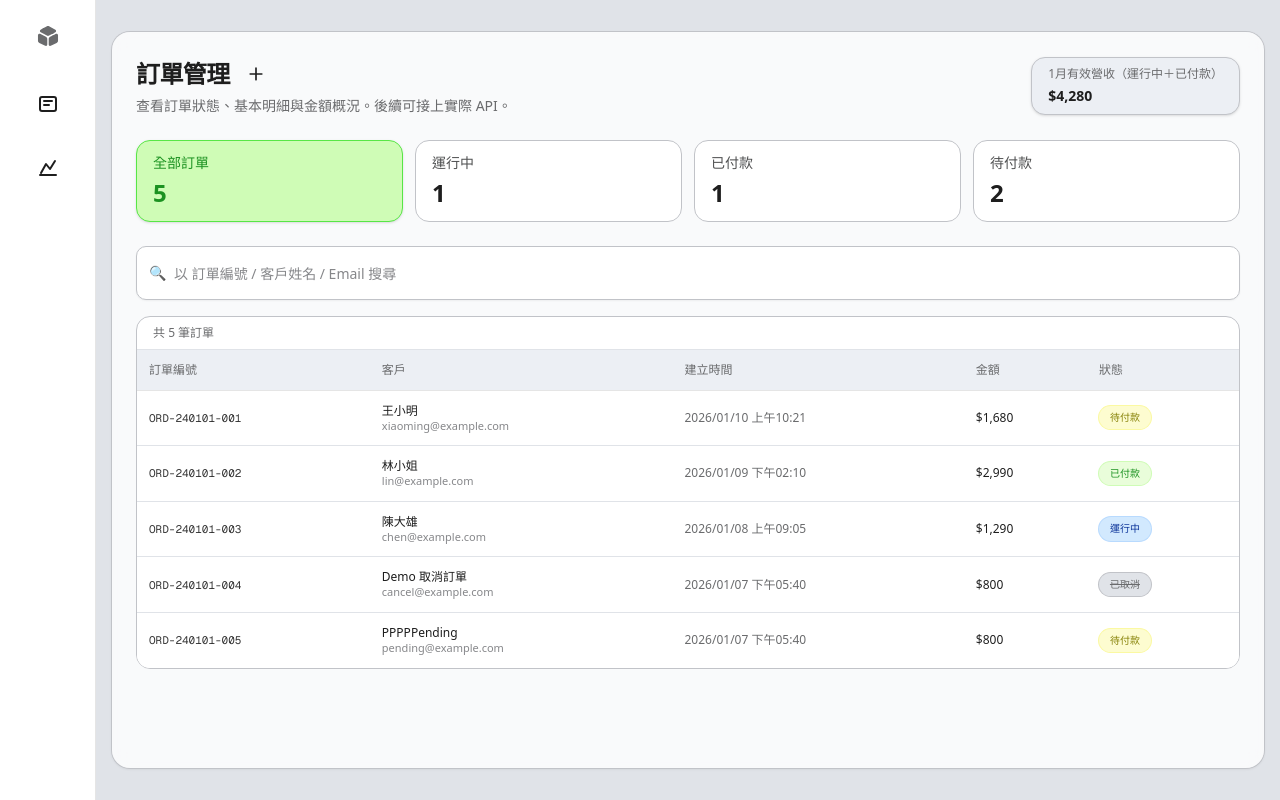
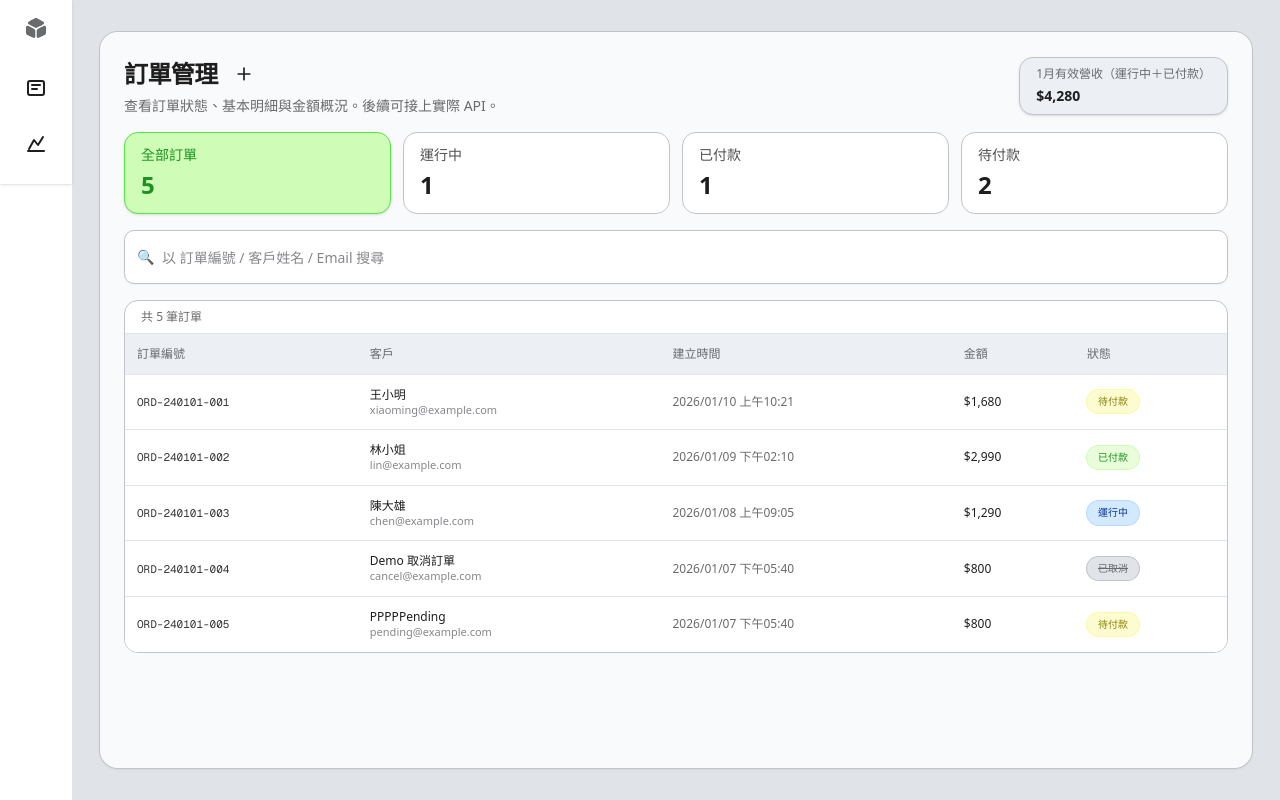
Before and after one commit to huangjulu/little-by-little, a Next.js app: page / in a window 1280 px wide. Built offline with nearby package versions, Linux system fonts and the light colour scheme.

Commit message:
refactor: follow MVP structure, and adjust somde layout

```diff
--- a/src/app/layout.tsx
+++ b/src/app/layout.tsx
@@ -32,11 +32,11 @@ export default function RootLayout({
   return (
     <html lang="zh-TW">
       <body
-        className={`${geistSans.variable} ${geistMono.variable} antialiased`}
+        className={`${geistSans.variable} ${geistMono.variable} antialiased overflow-hidden`}
       >
         <QueryProvider>
           <div className="flex min-h-screen">
-            <nav className="flex w-24 flex-col items-center gap-4 border-r bg-white py-6">
+            <nav className="flex flex-col items-center gap-2 px-3 py-4 bg-white shadow-sm sticky z-30 h-full no-scrollbar overflow-x-hidden">
               <div className="mb-4 text-xs font-semibold text-gray-500">
                 <IconLogo />
               </div>
--- /dev/null
+++ b/src/app/orders/[id]/page.tsx
@@ -0,0 +1,7 @@
+export default function OrderEditPage() {
+  return (
+    <div>
+      <h1>Order Edit Page</h1>
+    </div>
+  );
+}
--- a/src/app/page.tsx
+++ b/src/app/page.tsx
@@ -1,133 +1,17 @@
-"use client";
-
-import * as React from "react";
-import { useState, useCallback, useEffect } from "react";
-import {
-  OrderHeader,
-  OrderFilters,
-  OrderTable,
-  OrderDetailPanel,
-  SearchInput,
-  useOrders,
-  useSingleOrderById,
-  type StatusFilterValue,
-} from "@/features/order";
 import { cn } from "@/lib/utils";
-import {
-  DataTableSkeleton,
-  PanelDetailSkeleton,
-} from "@/components/shared/skeletons";
+import { ViewOrder } from "@/features/order/view/ViewOrder";
 
 export default function OrdersPage() {
-  const [filterParams, setFilterParams] = useState<{
-    keyword: string;
-    status: StatusFilterValue;
-  }>({
-    keyword: "",
-    status: "all",
-  });
-
-  // 在 page 層管理選中的訂單 ID
-  const [selectedOrderId, setSelectedOrderId] = useState<string | null>();
-
-  // 使用 React Query 取得全部訂單（供狀態方塊數量使用）
-  const { data: allOrders = [] } = useOrders({});
-
-  // 使用 React Query 取得訂單列表（API 已處理篩選）
-  const {
-    data: filteredOrders = [],
-    isLoading: isLoadingOrders,
-    error: ordersError,
-  } = useOrders({
-    status: filterParams.status !== "all" ? filterParams.status : undefined,
-    keyword: filterParams.keyword.trim() || undefined,
-  });
-
-  // 當訂單列表改變時，若當前選中的訂單不在列表中則清空選取（不預設選第一筆）
-  useEffect(() => {
-    const currentSelectedExists =
-      selectedOrderId && filteredOrders.some((o) => o.id === selectedOrderId);
-    if (!currentSelectedExists && selectedOrderId !== null) {
-      setSelectedOrderId(null);
-    }
-  }, [filteredOrders, selectedOrderId]);
-
-  // 使用 React Query 取得選中的訂單（僅在點選時才查詢與顯示）
-  const { data: selectedOrder, isLoading: isLoadingOrderDetail } =
-    useSingleOrderById(selectedOrderId ?? null);
-
-  // 處理篩選條件變化（支援 partial 合併）
-  const handleFiltersChange = useCallback(
-    (patch: Partial<{ keyword: string; status: StatusFilterValue }>) => {
-      setFilterParams((prev) => ({ ...prev, ...patch }));
-    },
-    []
-  );
-
-  // 處理訂單點擊（toggle 邏輯：點擊已選中的訂單則取消選取）
-  const handleOrderClick = useCallback((orderId: string) => {
-    setSelectedOrderId((prev) => {
-      // 如果點擊的是已選中的訂單，則取消選取（toggle）
-      if (prev === orderId) {
-        return null;
-      }
-      // 否則選取新訂單
-      return orderId;
-    });
-  }, []);
-
   return (
     <div
       className={cn("flex min-h-screen bg-gray-100 px-4 py-8 text-gray-800")}
     >
       <main
         className={cn(
-          "mx-auto flex w-full max-w-6xl flex-col gap-6 rounded-2xl bg-white/80 p-6 shadow-sm ring-1 ring-gray-200 backdrop-blur-sm"
+          "mx-auto w-full max-w-6xl rounded-2xl bg-white/80 p-6 shadow-sm ring-1 ring-gray-200 backdrop-blur-sm"
         )}
       >
-        <OrderHeader orders={filteredOrders} />
-
-        <OrderFilters
-          status={filterParams.status}
-          onFiltersChange={handleFiltersChange}
-          allOrders={allOrders}
-        />
-        <section className="grid gap-4 grid-cols-2">
-          <SearchInput
-            value={filterParams.keyword}
-            onChange={(v) => handleFiltersChange({ keyword: v })}
-            placeholder="以 訂單編號 / 客戶姓名 / Email 搜尋"
-            className="col-span-2"
-          />
-
-          <div
-            className={cn(
-              "grid gap-4",
-              selectedOrderId
-                ? "md:grid-cols-[minmax(0,2fr)_minmax(0,1.3fr)] col-span-2"
-                : "col-span-2"
-            )}
-          >
-            {isLoadingOrders ? (
-              <DataTableSkeleton rows={5} columns={5} showSummary />
-            ) : (
-              <OrderTable
-                orders={filteredOrders}
-                selectedOrderId={selectedOrderId}
-                onOrderClick={handleOrderClick}
-                isLoading={false}
-              />
-            )}
-
-            {selectedOrderId && (!selectedOrder || isLoadingOrderDetail) && (
-              <PanelDetailSkeleton contentSections={3} />
-            )}
-
-            {selectedOrderId && selectedOrder && (
-              <OrderDetailPanel order={selectedOrder} error={ordersError} />
-            )}
-          </div>
-        </section>
+        <ViewOrder />
       </main>
     </div>
   );
--- a/src/components/shared/NaviItemWithPopover.tsx
+++ b/src/components/shared/NaviItemWithPopover.tsx
@@ -22,7 +22,7 @@ export function NaviItemWithPopover(props: NaviItemWithPopoverProps) {
 
   return (
     <div
-      className={cn("flex w-full justify-center", props.className)}
+      className={props.className}
       onMouseEnter={() => setOpen(true)}
       onMouseLeave={() => setOpen(false)}
     >
@@ -31,7 +31,7 @@ export function NaviItemWithPopover(props: NaviItemWithPopoverProps) {
           <Link
             href={props.href}
             className={cn(
-              "flex h-12 w-full flex-col items-center justify-center rounded-md transition-colors hover:bg-green-100 hover:text-primary"
+              "flex p-3 items-center justify-center rounded-md transition-colors hover:bg-green-100 hover:text-primary"
             )}
           >
             {props.icon}
--- a/src/features/order/organisms/OrderHeader.tsx
+++ b/src/features/order/organisms/OrderHeader.tsx
@@ -67,7 +67,6 @@ export const OrderHeader: React.FC<OrderHeaderProps> = (props) => {
 };
 
 OrderHeader.displayName = "OrderHeader";
-
 const DialogCreateOrder: React.FC<DialogProps> = (props) => {
   return (
     <Dialog {...props}>
--- a/src/features/order/organisms/OrderTable.tsx
+++ b/src/features/order/organisms/OrderTable.tsx
@@ -1,4 +1,6 @@
-import * as React from "react";
+"use client";
+
+import { useEffect, useState } from "react";
 import {
   Table,
   TableBody,
@@ -24,17 +26,15 @@ interface OrderTableProps {
  * 選中狀態由父組件管理
  */
 export const OrderTable: React.FC<OrderTableProps> = (props) => {
-  const { orders, selectedOrderId, onOrderClick, isLoading, className } = props;
-
   return (
     <div
       className={cn(
         "overflow-hidden rounded-xl border border-gray-200 bg-white",
-        className
+        props.className
       )}
     >
       <div className="border-b border-gray-100 px-4 py-2 text-xs text-gray-500">
-        共 {orders.length} 筆訂單
+        共 {props.orders.length} 筆訂單
       </div>
       <div className="max-h-[480px] overflow-auto text-sm">
         <Table>
@@ -53,16 +53,16 @@ export const OrderTable: React.FC<OrderTableProps> = (props) => {
             </TableRow>
           </TableHeader>
           <TableBody>
-            {isLoading && <TableLoading />}
-            {!isLoading && orders.length === 0 ? (
+            {props.isLoading && <TableLoading />}
+            {!props.isLoading && props.orders.length === 0 ? (
               <TableEmpty />
             ) : (
-              orders.map((order) => (
+              props.orders.map((order) => (
                 <OrderRow
                   key={order.id}
                   order={order}
-                  isSelected={selectedOrderId === order.id}
-                  onClick={() => onOrderClick?.(order.id)}
+                  isSelected={props.selectedOrderId === order.id}
+                  onClick={() => props.onOrderClick?.(order.id)}
                 />
               ))
             )}
--- /dev/null
+++ b/src/features/order/view/ViewOrder.tsx
@@ -0,0 +1,116 @@
+"use client";
+
+import { cn } from "@/lib/utils";
+import {
+  SearchInput,
+  StatusFilterValue,
+  useOrders,
+  useSingleOrderById,
+} from "..";
+import {
+  OrderDetailPanel,
+  OrderFilters,
+  OrderHeader,
+  OrderTable,
+} from "../organisms";
+import {
+  DataTableSkeleton,
+  PanelDetailSkeleton,
+} from "@/components/shared/skeletons";
+import { useCallback, useEffect, useState } from "react";
+
+export const ViewOrder: React.FC<{ className?: string }> = (props) => {
+  const [filterParams, setFilterParams] = useState<{
+    keyword: string;
+    status: StatusFilterValue;
+  }>({
+    keyword: "",
+    status: "all",
+  });
+
+  // 在 page 層管理選中的訂單 ID
+  const [selectedOrderId, setSelectedOrderId] = useState<string | null>();
+
+  // 使用 React Query 取得全部訂單（供狀態方塊數量使用）
+  const { data: allOrders = [] } = useOrders({});
+
+  // 使用 React Query 取得訂單列表（API 已處理篩選）
+  const {
+    data: filteredOrders = [],
+    isLoading: isLoadingOrders,
+    error: ordersError,
+  } = useOrders({
+    status: filterParams.status !== "all" ? filterParams.status : undefined,
+    keyword: filterParams.keyword.trim() || undefined,
+  });
+
+  // 當訂單列表改變時，若當前選中的訂單不在列表中則清空選取（不預設選第一筆）
+  useEffect(() => {
+    const currentSelectedExists =
+      selectedOrderId && filteredOrders.some((o) => o.id === selectedOrderId);
+    if (!currentSelectedExists && selectedOrderId !== null) {
+      setSelectedOrderId(null);
+    }
+  }, [filteredOrders, selectedOrderId]);
+
+  // 使用 React Query 取得選中的訂單（僅在點選時才查詢與顯示）
+  const { data: selectedOrder, isLoading: isLoadingOrderDetail } =
+    useSingleOrderById(selectedOrderId ?? null);
+
+  // 處理篩選條件變化（支援 partial 合併）
+  const handleFiltersChange = useCallback(
+    (patch: Partial<{ keyword: string; status: StatusFilterValue }>) => {
+      setFilterParams((prev) => ({ ...prev, ...patch }));
+    },
+    []
+  );
+
+  return (
+    <div className={cn("flex flex-col gap-4", props.className)}>
+      <OrderHeader orders={filteredOrders} />
+
+      <OrderFilters
+        status={filterParams.status}
+        onFiltersChange={handleFiltersChange}
+        allOrders={allOrders}
+      />
+      <section className="grid gap-4 grid-cols-2">
+        <SearchInput
+          value={filterParams.keyword}
+          onChange={(v) => handleFiltersChange({ keyword: v })}
+          placeholder="以 訂單編號 / 客戶姓名 / Email 搜尋"
+          className="col-span-2"
+        />
+
+        <div
+          className={cn(
+            "grid gap-4",
+            selectedOrderId
+              ? "md:grid-cols-[minmax(0,2fr)_minmax(0,1.3fr)] col-span-2"
+              : "col-span-2"
+          )}
+        >
+          {isLoadingOrders ? (
+            <DataTableSkeleton rows={5} columns={5} showSummary />
+          ) : (
+            <OrderTable
+              orders={filteredOrders}
+              selectedOrderId={selectedOrderId}
+              isLoading={false}
+            />
+          )}
+
+          {selectedOrderId && (!selectedOrder || isLoadingOrderDetail) && (
+            <PanelDetailSkeleton contentSections={3} />
+          )}
+
+          {selectedOrderId && selectedOrder && (
+            <OrderDetailPanel order={selectedOrder} error={ordersError} />
+          )}
+        </div>
+      </section>
+    </div>
+  );
+};
+
+ViewOrder.displayName = "ViewOrder";
--- a/src/hooks/index.ts
+++ /dev/null
@@ -1,4 +0,0 @@
-/**
- * React Query Hooks 統一匯出
- * 注意：order 相關的 hooks 已移至 @/features/order/hooks
- */
--- a/src/lib/api/index.ts
+++ /dev/null
@@ -1,4 +0,0 @@
-/**
- * API 層統一匯出
- * 注意：order 相關的 API 已移至 @/features/order/api
- */
```
Also changed, not shown: 1 other file (tests, documents, lock files or other folders).
